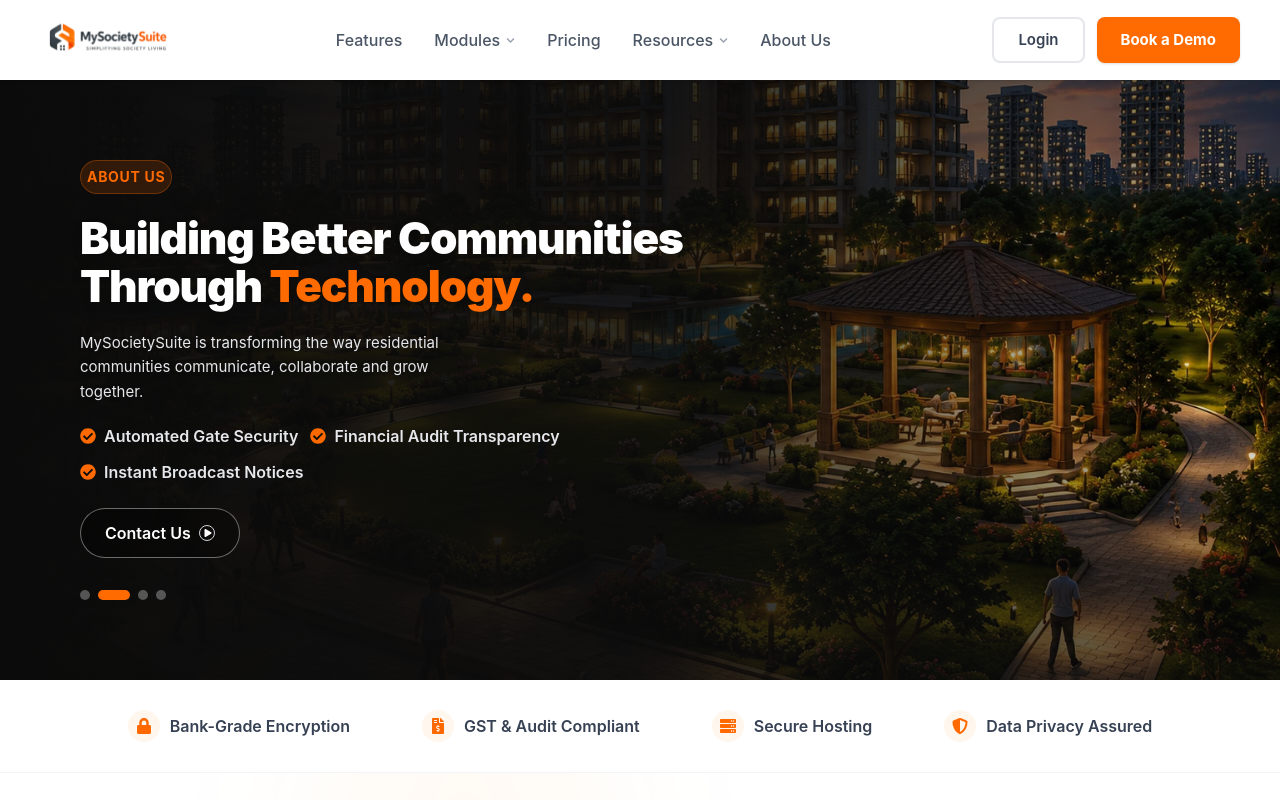
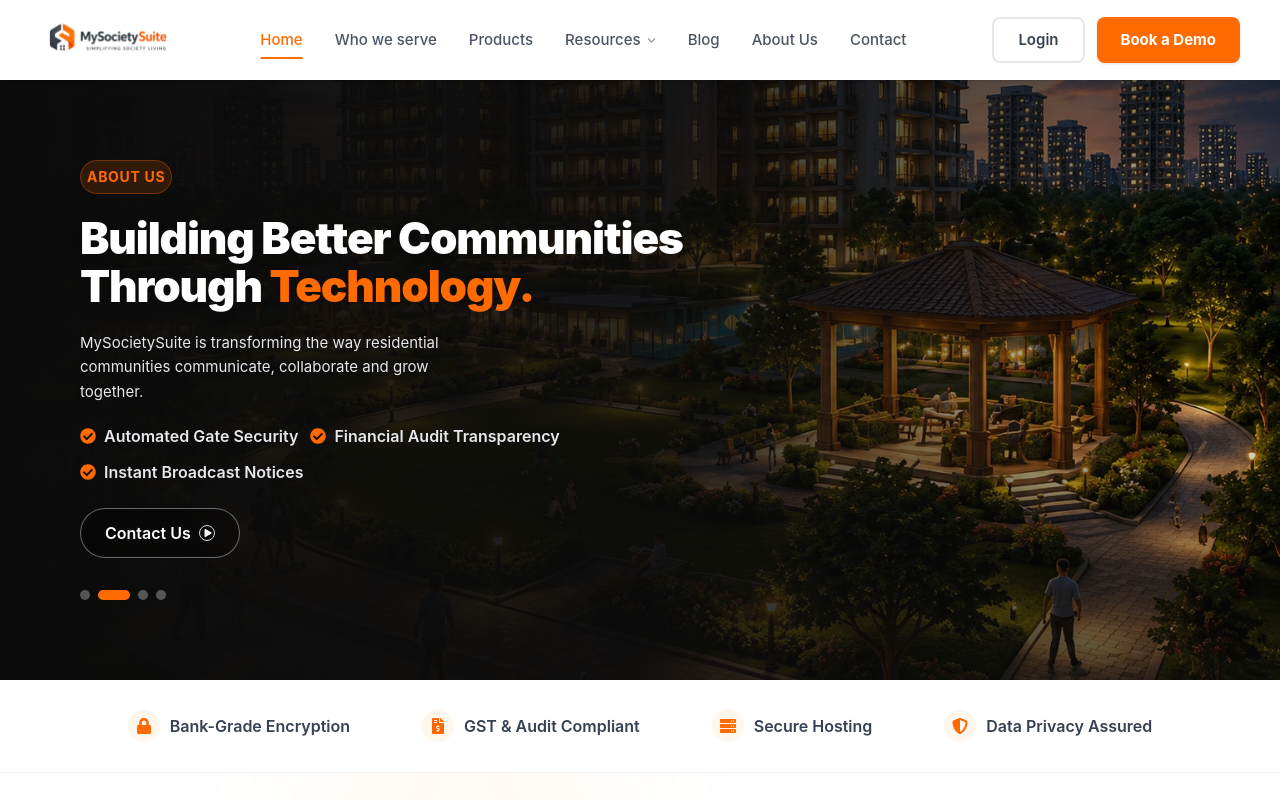
Before and after one commit to OmkarMadchetti5758/MySocietySuiteFE, a React (Vite) app: page / in a window 1280 px wide. Shown: the top 800 px of the page. Built offline with nearby package versions, Linux system fonts and the light colour scheme.

Commit message:
updated the ask AI questions and navbar

```diff
--- a/src/components/AISection/AISection.jsx
+++ b/src/components/AISection/AISection.jsx
@@ -17,14 +17,14 @@ import {
 const SUGGESTION_CARDS = [
   {
     id: 1,
-    text: 'Show unpaid maintenance bills for Wing A',
+    text: 'How can we make community events better?',
     icon: FaListAlt,
     iconBg: 'bg-purple-100',
     iconColor: 'text-purple-600',
   },
   {
     id: 2,
-    text: 'Generate monthly GST audit report',
+    text: 'Is my society cleaned every day?',
     icon: FaChartBar,
     iconBg: 'bg-green-100',
     iconColor: 'text-emerald-600',
@@ -38,7 +38,7 @@ const SUGGESTION_CARDS = [
   },
   {
     id: 4,
-    text: 'Draft announcement for lift maintenance on Sunday',
+    text: 'Is my society secure and staff accountable?',
     icon: FaBullhorn,
     iconBg: 'bg-orange-100',
     iconColor: 'text-orange-500',
@@ -121,8 +121,8 @@ const AISection = () => {
                 <button
                   onClick={() => setActiveTab('try')}
                   className={`flex items-center gap-1.5 px-4 py-1.5 rounded-full text-base font-semibold transition-all cursor-pointer ${activeTab === 'try'
-                      ? 'bg-purple-100 text-purple-700'
-                      : 'text-gray-400 hover:text-gray-600'
+                    ? 'bg-purple-100 text-purple-700'
+                    : 'text-gray-400 hover:text-gray-600'
                     }`}
                 >
                   <FaBolt className="text-[10px]" />
@@ -131,8 +131,8 @@ const AISection = () => {
                 <button
                   onClick={() => setActiveTab('suggestions')}
                   className={`flex items-center gap-1.5 px-4 py-1.5 rounded-full text-base font-semibold transition-all cursor-pointer ${activeTab === 'suggestions'
-                      ? 'bg-purple-100 text-purple-700'
-                      : 'text-gray-400 hover:text-gray-600'
+                    ? 'bg-purple-100 text-purple-700'
+                    : 'text-gray-400 hover:text-gray-600'
                     }`}
                 >
                   <span className="text-amber-400 text-xs">✦</span>
--- a/src/components/Footer/Footer.jsx
+++ b/src/components/Footer/Footer.jsx
@@ -16,7 +16,7 @@ const Footer = () => {
   };
 
   return (
-    <footer id="footer" className="bg-[#0B0B0B] text-gray-400 pt-16 pb-8 border-t border-gray-800/80">
+    <footer id="about-us" className="bg-[#0B0B0B] text-gray-400 pt-16 pb-8 border-t border-gray-800/80">
       <Container>
         <div className="grid grid-cols-2 md:grid-cols-2 lg:grid-cols-12 gap-8 lg:gap-10 pb-12 border-b border-gray-800/80 text-base">
 
--- a/src/components/Navbar/Navbar.jsx
+++ b/src/components/Navbar/Navbar.jsx
@@ -56,8 +56,8 @@ const Navbar = () => {
               <div key={link.id} className="relative group flex items-center h-full">
                 <a
                   href={link.href}
-                  className={`flex items-center gap-1.5 text-base font-medium transition-all duration-300 ${scrolled
-                    ? 'text-gray-300 hover:text-white px-4 py-2 rounded-full hover:bg-white/5'
+                  className={`flex items-center gap-1.5 text-[15px] font-medium transition-all duration-300 whitespace-nowrap ${scrolled
+                    ? 'text-gray-300 hover:text-white px-3 py-2 rounded-full hover:bg-white/5'
                     : `py-2 relative ${isActive ? 'text-[#FF6B00]' : 'text-gray-600 hover:text-gray-900'}`
                     }`}
                 >
--- a/src/data/navigation.js
+++ b/src/data/navigation.js
@@ -1,32 +1,21 @@
 export const NAV_LINKS = [
-  { id: 'features', label: 'Features', href: '#features' },
-  {
-    id: 'modules',
-    label: 'Modules',
-    href: '#modules',
-    hasDropdown: true,
-    dropdownItems: [
-      { label: 'Visitor Management', href: '#modules' },
-      { label: 'Maintenance Billing', href: '#modules' },
-      { label: 'Complaint Management', href: '#modules' },
-      { label: 'Facility Booking', href: '#modules' },
-      { label: 'Accounts & Staff', href: '#modules' }
-    ]
-  },
-  { id: 'pricing', label: 'Pricing', href: '#pricing' },
+  { id: 'home', label: 'Home', href: '#home' },
+  { id: 'who-we-serve', label: 'Who we serve', href: '#who-we-serve' },
+  { id: 'products', label: 'Products', href: '#products' },
   {
     id: 'resources',
     label: 'Resources',
-    href: '#how-it-works',
+    href: '#resources',
     hasDropdown: true,
     dropdownItems: [
-      { label: 'How it Works', href: '#how-it-works' },
+      { label: 'Guides & Insights', href: '#resources' },
+      { label: 'FAQs', href: '#faq' },
       { label: 'Case Studies', href: '#testimonials' },
-      { label: 'Mobile Apps', href: '#mobile-apps' },
-      { label: 'AI Assistant', href: '#ai-assistant' }
     ]
   },
-  { id: 'about', label: 'About Us', href: '#footer' },
+  { id: 'blog', label: 'Blog', href: '#blog' },
+  { id: 'about', label: 'About Us', href: '#about-us' },
+  { id: 'contact', label: 'Contact', href: '#contact' },
 ];
 
 export const TRUSTED_AVATARS = [
```
